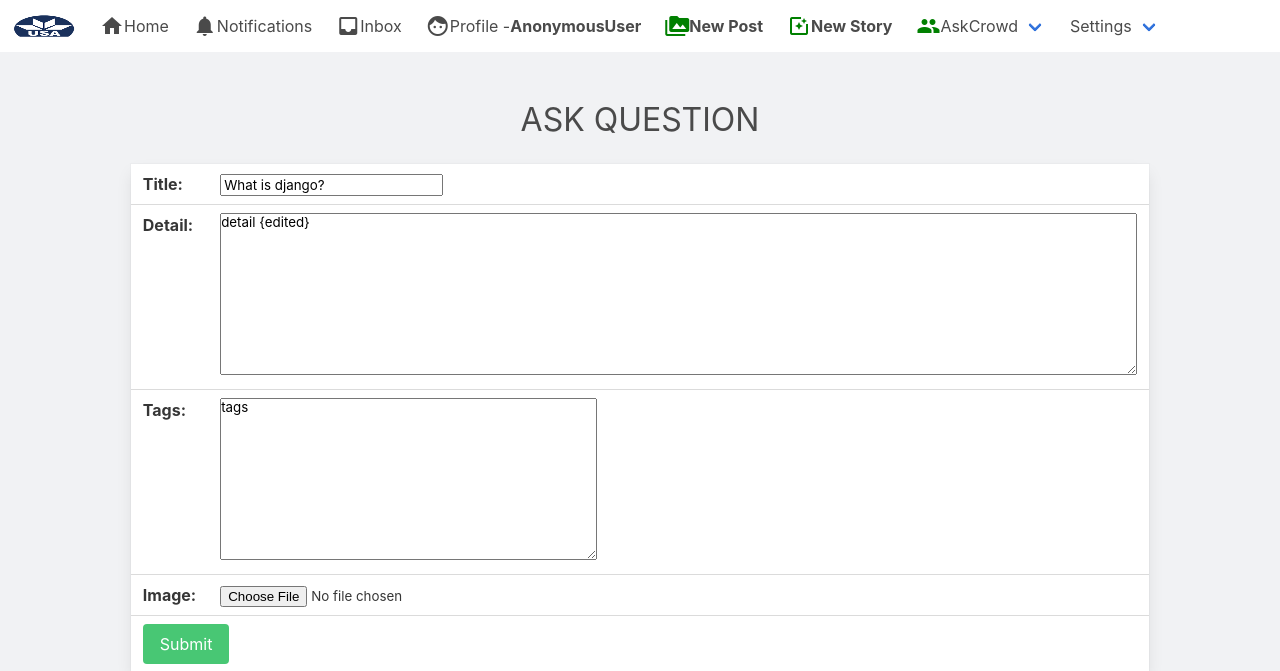
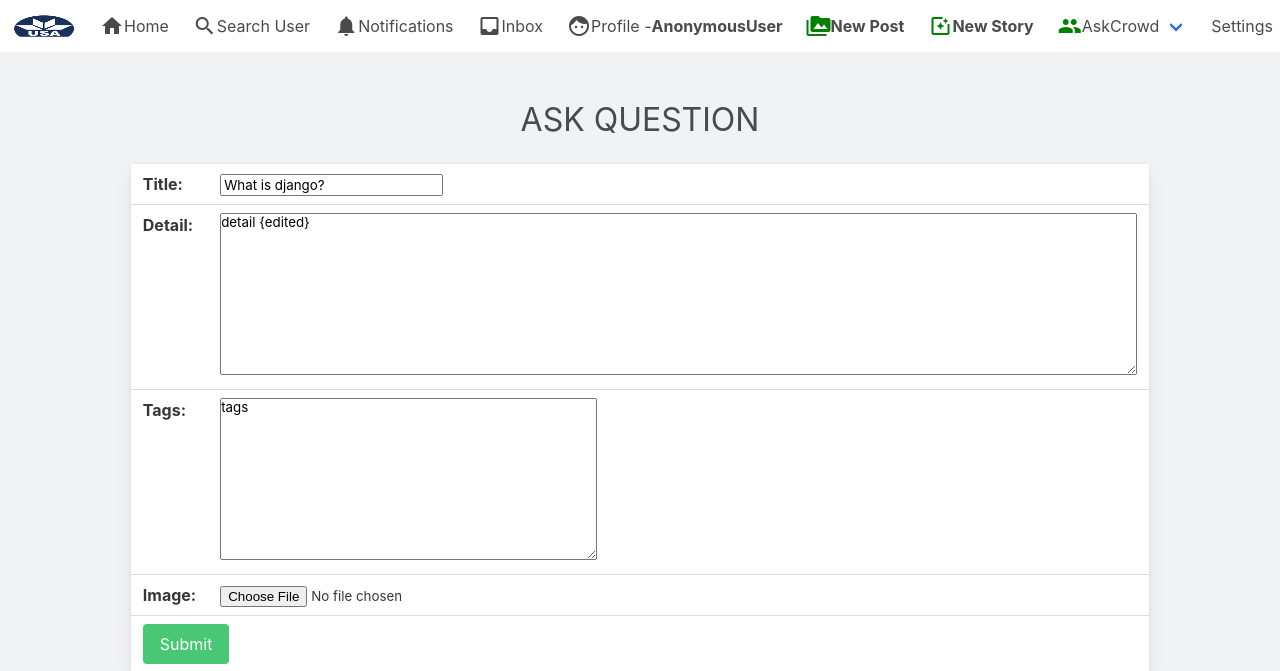
Before and after one commit to Haris4455/Crowd, a Django app: page /askcrowd/ask/ask-question/27 in a window 1280 px wide. Shown: the top 671 px of the page. Run offline with Django 3.2, Linux system fonts and the light colour scheme; data comes from the database, SQL or seed files in the repository; parts of the project's set-up code (start-up, migrations or seed data) failed here and were passed over; some libraries are stand-ins or nearby versions.

Commit message:
make it better

```diff
--- a/crowd/templates/base.html
+++ b/crowd/templates/base.html
@@ -38,7 +38,10 @@
         Home
       </a>
 
-
+      <a href="{% url 'index' %}"class="navbar-item">
+        <i class="material-icons">search</i>
+         Search User
+        </a>
 
       <a href="{% url 'show-notifications' %}" class="navbar-item">
         <i class="material-icons">notifications</i>
```
